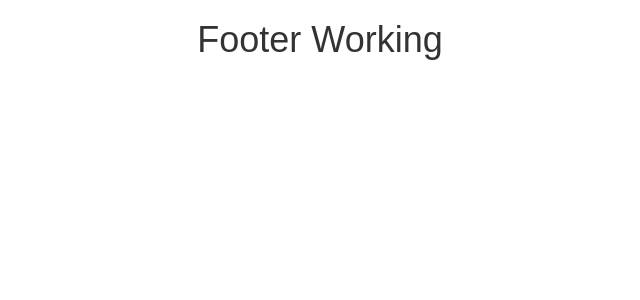
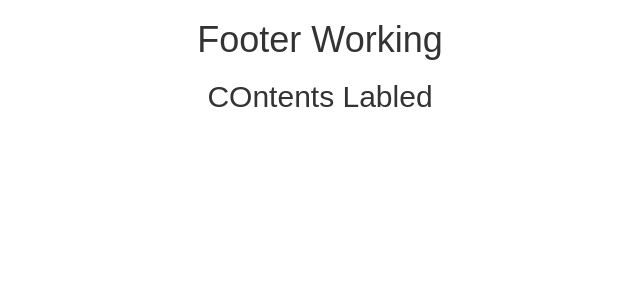
Before and after one commit to muralim4242/Donate, a React (Create React App) app: page / in a window 1280 px wide. Shown: the top 300 px of the page, without its empty margins (320-960 px from the left). Built offline with nearby package versions, Linux system fonts and the light colour scheme.

Commit message:
footer_latest

```diff
--- a/src/components/footer/Footer.js
+++ b/src/components/footer/Footer.js
@@ -5,6 +5,7 @@ class Footer extends Component {
       <div className="App">
 
 <h1>Footer Working </h1>
+<h2>COntents Labled</h2>
 
       </div>
     );
```
